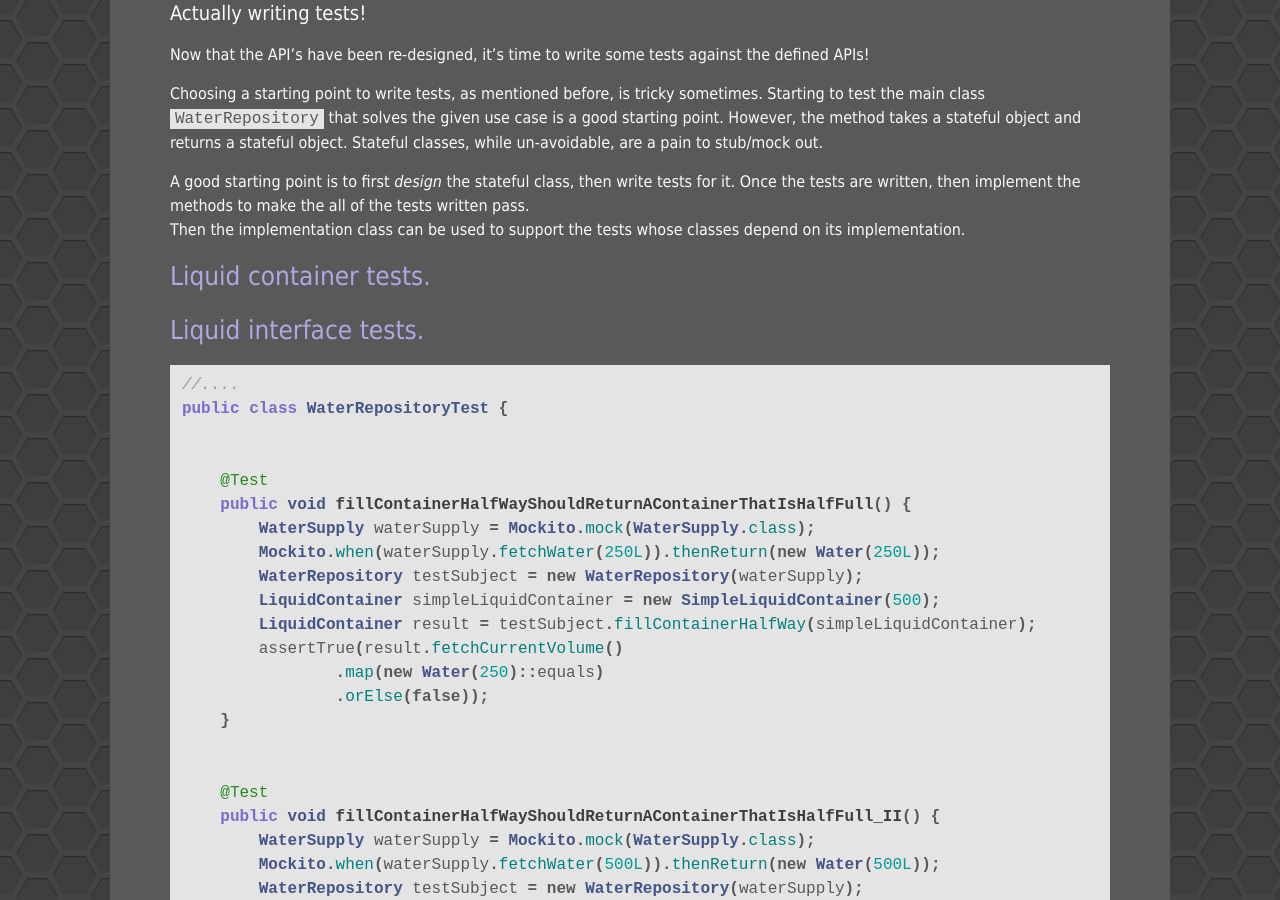
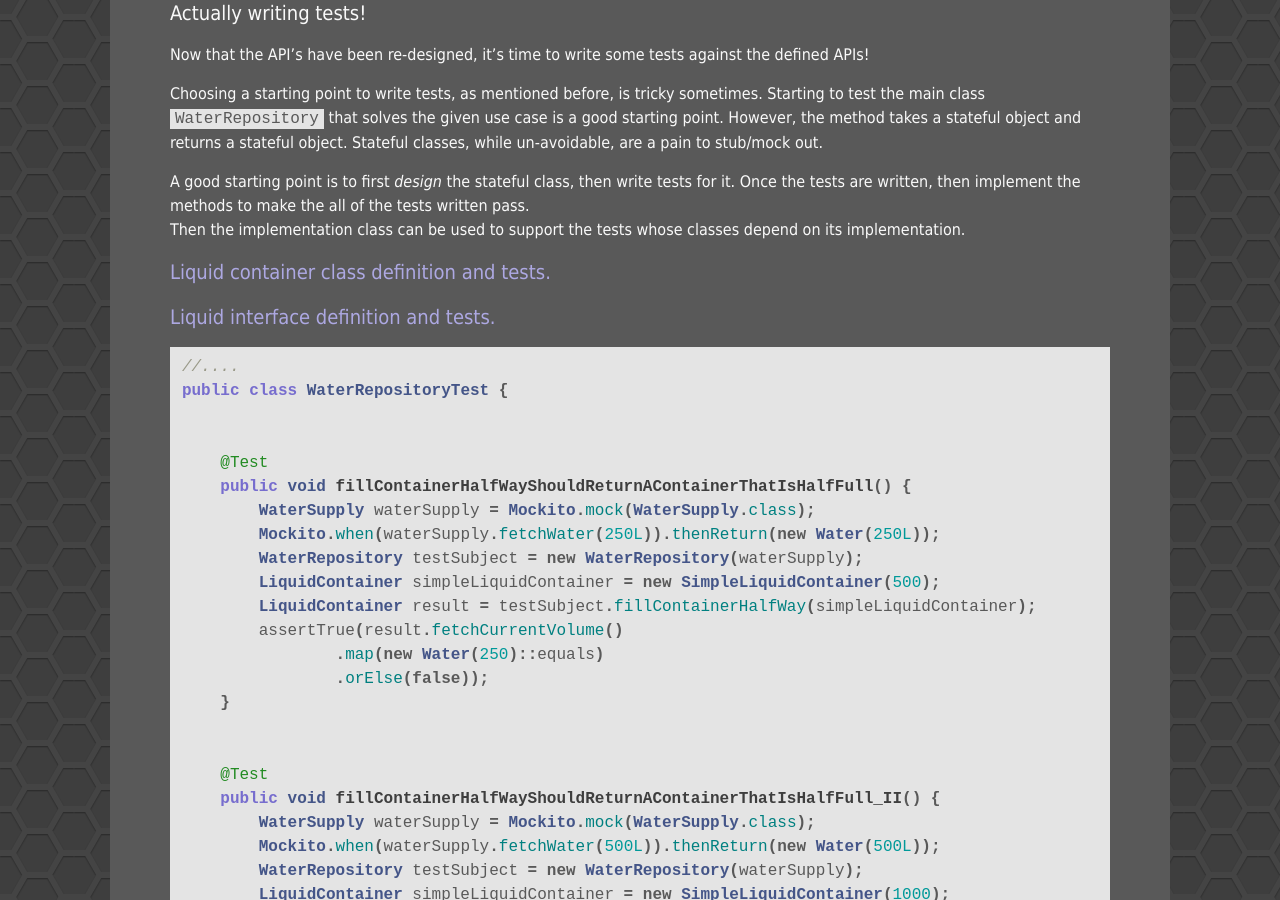
Before and after one commit to Unthrottled/blog, a Jekyll site: the page built from _posts/2017-12-29-Hydration-Driven-Devolpment.md, in a window 1280 px wide and 900 px high, scrolled down 3657 px. Built offline with Jekyll 4.4.1, drawn with Linux system fonts in a browser that asks for light colours.

Commit message:
Better words for the link and formatting

```diff
--- a/_posts/2017-12-29-Hydration-Driven-Devolpment.md
+++ b/_posts/2017-12-29-Hydration-Driven-Devolpment.md
@@ -173,9 +173,9 @@ A good starting point is to first _design_ the stateful class, then write tests
 Once the tests are written, then implement the methods to make the all of the tests written pass.
 Then the implementation class can be used to support the tests whose classes depend on its implementation.
 
-### [Liquid container tests.]({{site.url}}/code/hdd/container_impl.html)
+#### [Liquid container class definition and tests.]({{site.url}}/code/hdd/container_impl.html)
 
-### [Liquid interface tests.]({{site.url}}/code/hdd/liquid_tests.html)
+#### [Liquid interface definition and tests.]({{site.url}}/code/hdd/liquid_tests.html)
 
 {% highlight java %}
 //....
```
